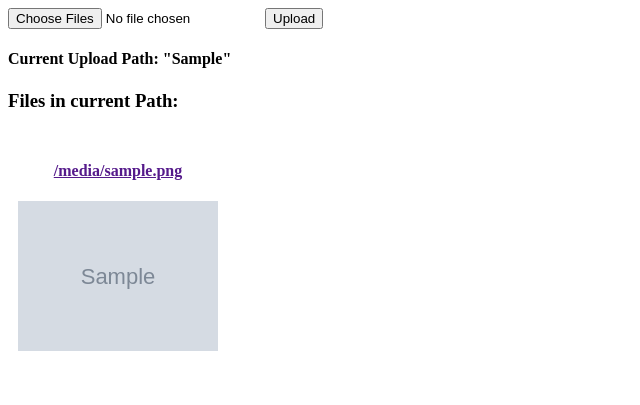
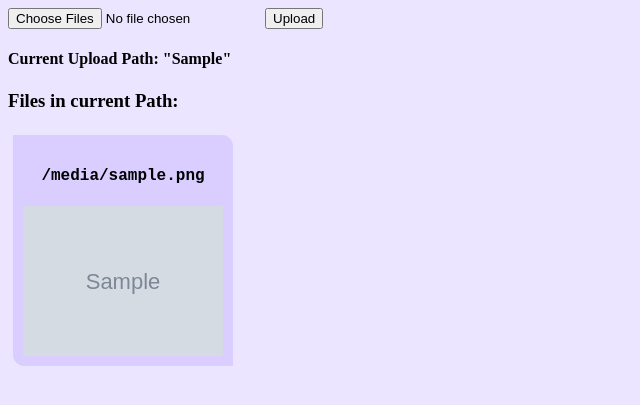
Before and after one commit to Conexao1/local-file-transfer, a Flask app: template templates/index.html in a window 1280 px wide. Shown: the top 405 px of the page, without its empty margins (0-640 px from the left). Run offline with Flask 3, Linux system fonts and the light colour scheme; the template is opened without the code that fills it: most values are stand-ins (such as "Sample title", 1, 10 or a date in 2020); grey boxes marked "Sample" are stand-in pictures.

Commit message:
add: style and favicon

```diff
--- a/static/style.css
+++ b/static/style.css
@@ -0,0 +1,32 @@
+* {}
+
+body {
+    background-color: #ebe5ff;
+}
+
+main {
+    display: flex;
+    flex-direction: row;
+    flex-wrap: wrap;
+}
+
+.file {
+    padding: 10px;
+    margin: 5px;
+    background-color: #d9ceff;
+    border-radius: 5%;
+    border-top-left-radius: 0%;
+    border-bottom-right-radius: 0%;
+}
+.file-link{
+    display: flex;
+    flex-direction: column;
+    color: black;
+    text-decoration: none;
+    font-family: 'Courier New', Courier, monospace;
+}
+
+img {
+    max-width: 200px;
+    width: 100%;
+}
--- a/templates/index.html
+++ b/templates/index.html
@@ -3,6 +3,8 @@
 <head>
     <meta charset="UTF-8">
     <meta name="viewport" content="width=device-width, initial-scale=1.0">
+    <link rel="stylesheet" href="../static/style.css">
+    <link rel="shortcut icon" href="../static/img/favicon.ico" type="image/x-icon">
     <title>Local Transfer</title>
 </head>
 <body>
@@ -14,10 +16,10 @@
     <h4>Current Upload Path: "{{uploadPath}}"</h4>
     <h3>Files in current Path:</h3>
 
-    <div style="display: flex; flex-direction: row; flex-wrap: wrap;">
+    <main>
         {% for file in uploadedFiles %}
-            <div class="{{ file }}" style="padding: 10px;">
-                <a href="" download="{{ file }}" style="display: flex; flex-direction: column;">
+            <div class="file {{ file }}">
+                <a class="file-link" href="" download="{{ file }}" style="display: flex; flex-direction: column;">
                     <h4 style="align-self: center;">{{ file }}</h4>
                     <img src="{{ uploadPath }}{{ file }}" alt="{{ file }}" style="max-width: 200px; width: 100%; align-self: center">
                 </a>
@@ -25,7 +27,7 @@
         {% else %}
             <h1>No files uploaded</h1>
         {% endfor %}
-    </div>
+    </main>
 
 </body>
 </html>
```
Also changed, not shown: static/img/favicon.ico (added).
